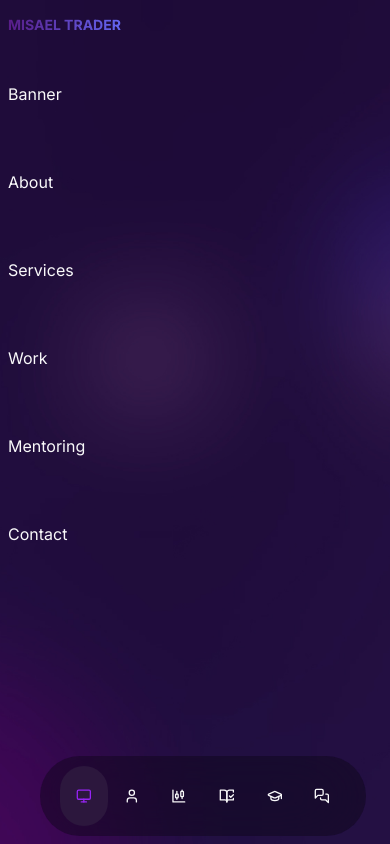
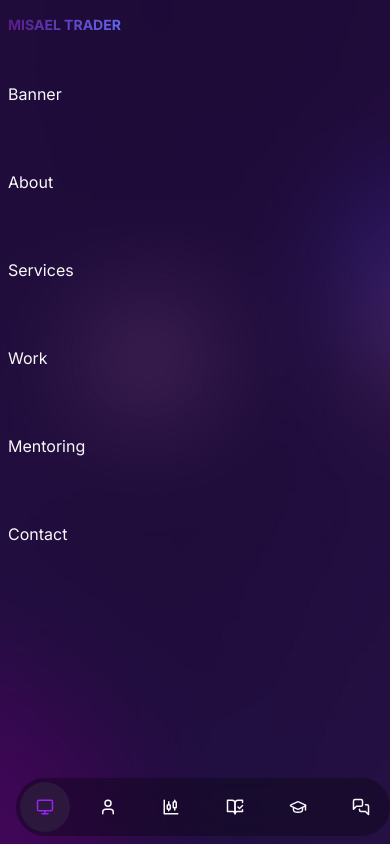
Before and after one commit to QuiLion7/misafolio, a Next.js app: page / in a window 390 px wide. Shown: the top 844 px of the page. Built offline with nearby package versions, Linux system fonts and the light colour scheme.

Commit message:
chore(nav): Update responsiveness dimensions in Nav component

```diff
--- a/src/components/nav.tsx
+++ b/src/components/nav.tsx
@@ -21,9 +21,9 @@ const navigationLinks = [
 
 const Nav = () => {
   return (
-    <nav className="fixed bottom-2 z-50 w-full overflow-hidden lg:bottom-8">
-      <div className="container mx-auto">
-        <div className="mx-auto flex h-[80px] w-full max-w-[420px] items-center justify-between rounded-full bg-background/40 px-5 text-2xl backdrop-blur-2xl">
+    <nav className="fixed bottom-2 z-50 flex w-full items-center justify-center overflow-hidden px-2 lg:bottom-8">
+      <div className="flex w-full items-center justify-center">
+        <div className=" flex h-full max-h-[80px] w-full max-w-[420px] items-center justify-between rounded-full  bg-background/40 p-1 text-2xl backdrop-blur-2xl lg:px-5">
           {navigationLinks.map((link, index) => {
             return (
               <Link
@@ -32,7 +32,7 @@ const Nav = () => {
                 activeClass="bg-secondary text-primary group"
                 smooth={true}
                 spy={true}
-                className="group flex h-[60px] w-[60px] cursor-pointer items-center justify-center rounded-full p-4 duration-300 hover:bg-secondary"
+                className="group flex h-[50px] w-[50px] cursor-pointer items-center justify-center rounded-full p-4 duration-300 hover:bg-secondary sm:h-[60px] sm:w-[60px]"
               >
                 <link.icon
                   size={0}
```
